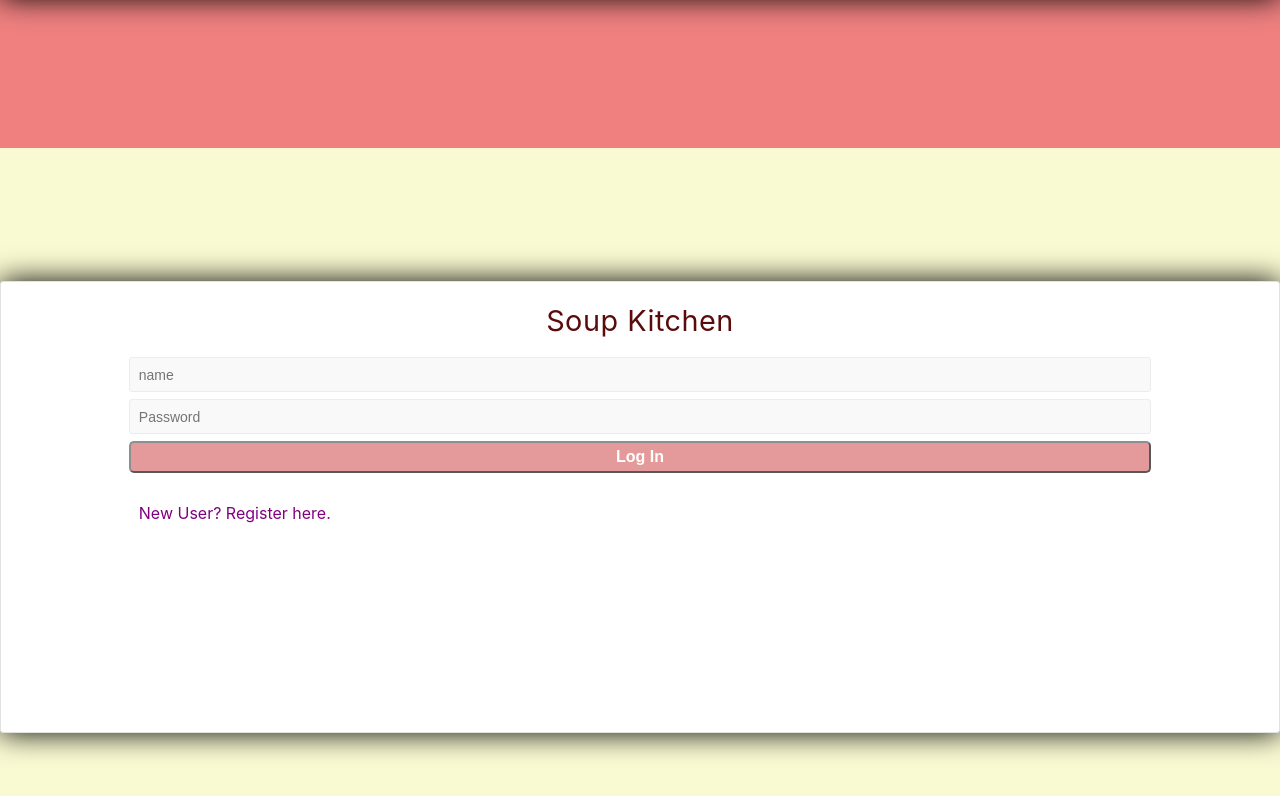
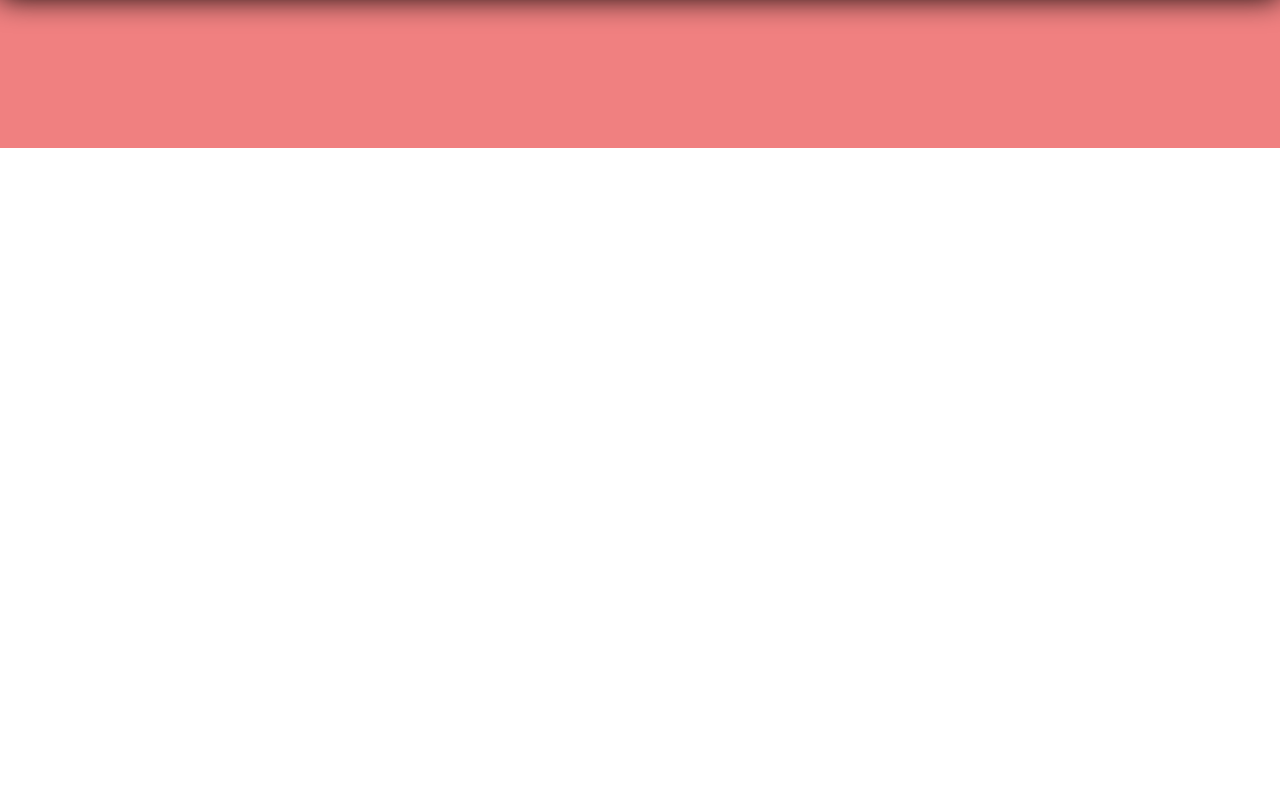
Before and after one commit to SorinC6/HOC-for-Authentication, a React (Create React App) app in the folder serve-soup-app/: page /register in a window 1280 px wide. Shown: the part 652-1448 px from the top of the page. After the commit the page ends 800 px from the top, so only its background shows below. Built offline with nearby package versions, Linux system fonts and the light colour scheme.

Commit message:
Higher order componet for authorization working succesfully

```diff
--- a/serve-soup-app/src/components/Auth/Authenticate.jsx
+++ b/serve-soup-app/src/components/Auth/Authenticate.jsx
@@ -32,7 +32,7 @@ const Authenticate = App => LoginPage => {
         return (
           <div>
             <Route path="/register" component={Register} />
-            <Route path="/" component={Login} />
+            <Route exact path="/" component={Login} />
             <Route path="/home" component={Home} />
           </div>
         );
--- a/serve-soup-app/src/components/Auth/Login.jsx
+++ b/serve-soup-app/src/components/Auth/Login.jsx
@@ -2,9 +2,8 @@ import React, { useState } from "react";
 import styled from "styled-components";
 import axios from "axios";
 import { Link, withRouter } from "react-router-dom";
-import { AST_PropAccess } from "terser";
 
-const Login = () => {
+const Login = props => {
   const [name, setName] = useState("");
   const [password, setPassword] = useState("");
 
@@ -20,8 +19,8 @@ const Login = () => {
         userCreds
       )
       .then(res => {
+        props.history.push("/home");
         console.log(res.data);
-        AST_PropAccess.history.push("/home");
       })
       .catch(err => {
         console.log(err);
```
